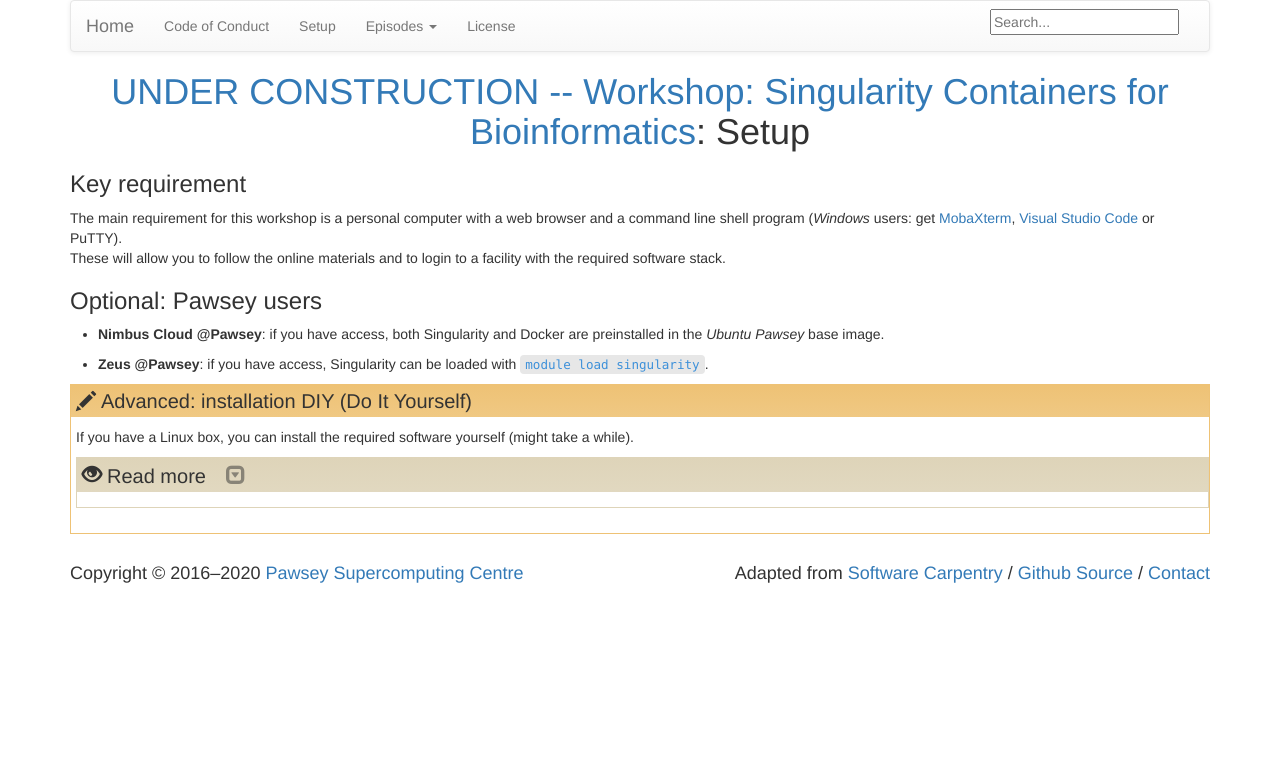
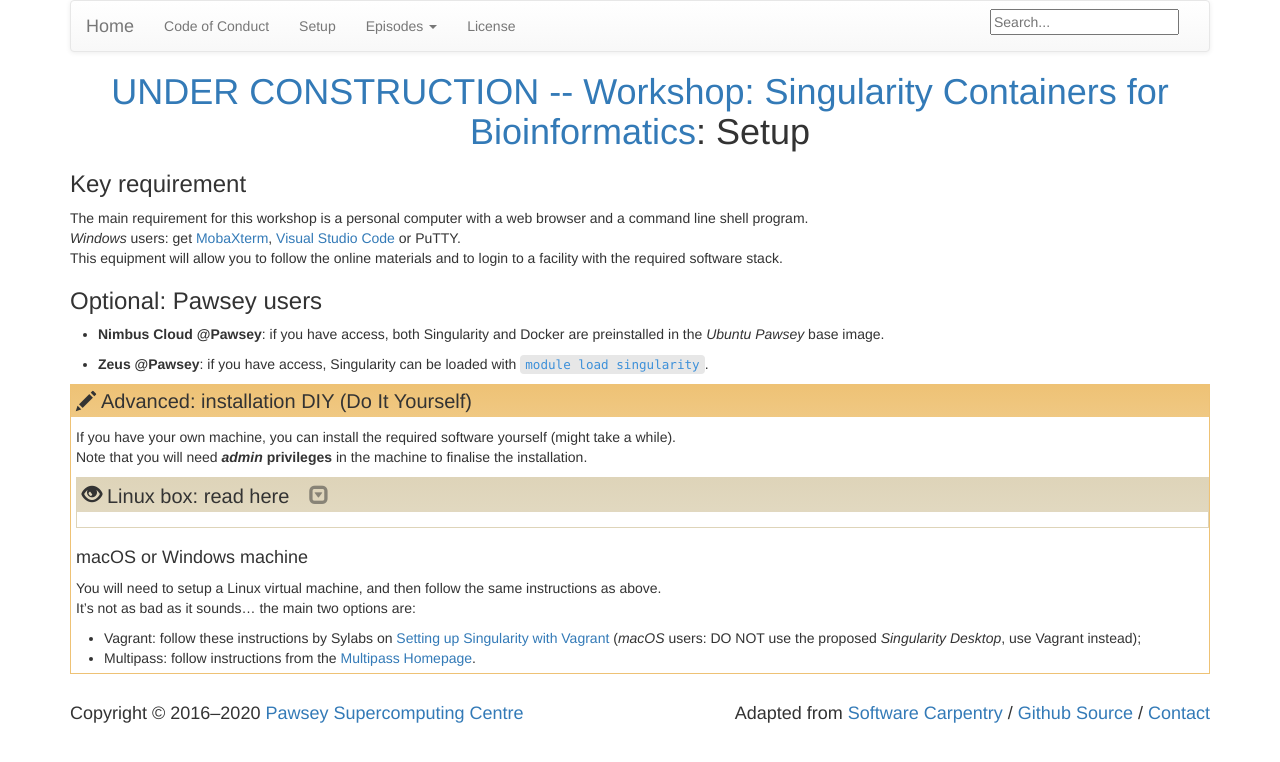
Before and after one commit to PawseySC/containers-bioinformatics-workshop, a Jekyll site: the page built from setup.md, in a window 1280 px wide. Shown: the top 762 px of the page. Built offline with Jekyll 4.4.1, drawn with Linux system fonts in a browser that asks for light colours.

Commit message:
edits to index, setup

```diff
--- a/setup.md
+++ b/setup.md
@@ -7,8 +7,9 @@ root: .
 
 ### Key requirement
 
-The main requirement for this workshop is a personal computer with a web browser and a command line shell program (*Windows* users: get [MobaXterm](https://mobaxterm.mobatek.net/download-home-edition.html), [Visual Studio Code](https://code.visualstudio.com/) or PuTTY).
-These will allow you to follow the online materials and to login to a facility with the required software stack.
+The main requirement for this workshop is a personal computer with a web browser and a command line shell program.
+*Windows* users: get [MobaXterm](https://mobaxterm.mobatek.net/download-home-edition.html), [Visual Studio Code](https://code.visualstudio.com/) or PuTTY.
+This equipment will allow you to follow the online materials and to login to a facility with the required software stack.
 
 
 ### Optional: Pawsey users
@@ -21,20 +22,25 @@ These will allow you to follow the online materials and to login to a facility w
 
 > ## Advanced: installation DIY (Do It Yourself)
 >
-> If you have a Linux box, you can install the required software yourself (might take a while).
+> If you have your own machine, you can install the required software yourself (might take a while).
+> Note that you will need ***admin* privileges** in the machine to finalise the installation.
 >
-> > ## Read more
+> > ## Linux box: read here
 > >
 > > * Required
 > >   - Singularity : [script]({{ page.root }}/files/install-singularity.sh) \| [docs](https://sylabs.io/guides/3.5/user-guide/quick_start.html)
 > >   - Docker : [docs (unofficial)](https://www.itzgeek.com/how-tos/linux/ubuntu-how-tos/how-to-install-docker-on-ubuntu-18-04-lts-bionic-beaver.html)
 > >   - Nextflow engine : [script]({{ page.root }}/files/install-nextflow.sh) \| [docs](https://www.nextflow.io/docs/latest/getstarted.html)
 > >   - Environment modules : [script]({{ page.root }}/files/install-modules.sh) \| [docs](http://modules.sourceforge.net)
+> >   - Docker Compose: [script]({{ page.root }}/files/install-dockercompose.sh) \| [docs](https://docs.docker.com/compose/)
 > >
-> > **Notes**
-> > * Install scripts have been tested on a Ubuntu machine through a user that can run *sudo* commands without password prompts. There's no warranty they will work in your Linux box, you should consider them as templates.
-> > * To install Singularity on a Mac or Windows machine, you will need to setup a Linux virtual machine, and then follow the same instructions as above.  It's not as bad as it sounds... the main two options are:
-> >   - Vagrant: follow these instructions by Sylabs on [Setting up Singularity with Vagrant](https://sylabs.io/guides/3.5/admin-guide/installation.html#installation-on-windows-or-mac) (*Mac* users: DO NOT use the proposed *Singularity Desktop*, use Vagrant instead);
-> >   - Multipass: follow instructions from the [Multipass Homepage](https://multipass.run).
+> > **Note:** install scripts have been tested on a Ubuntu machine through a user that can run *sudo* commands without password prompts. There's no warranty they will work in your Linux box, you should consider them as templates.
 > {: .solution}
+>
+> #### macOS or Windows machine
+>
+> You will need to setup a Linux virtual machine, and then follow the same instructions as above.
+> It's not as bad as it sounds... the main two options are:
+>   - Vagrant: follow these instructions by Sylabs on [Setting up Singularity with Vagrant](https://sylabs.io/guides/3.5/admin-guide/installation.html#installation-on-windows-or-mac) (*macOS* users: DO NOT use the proposed *Singularity Desktop*, use Vagrant instead);
+>   - Multipass: follow instructions from the [Multipass Homepage](https://multipass.run).
 {: .challenge}
```
Also changed, not shown: index.md (+1 -1 lines).
